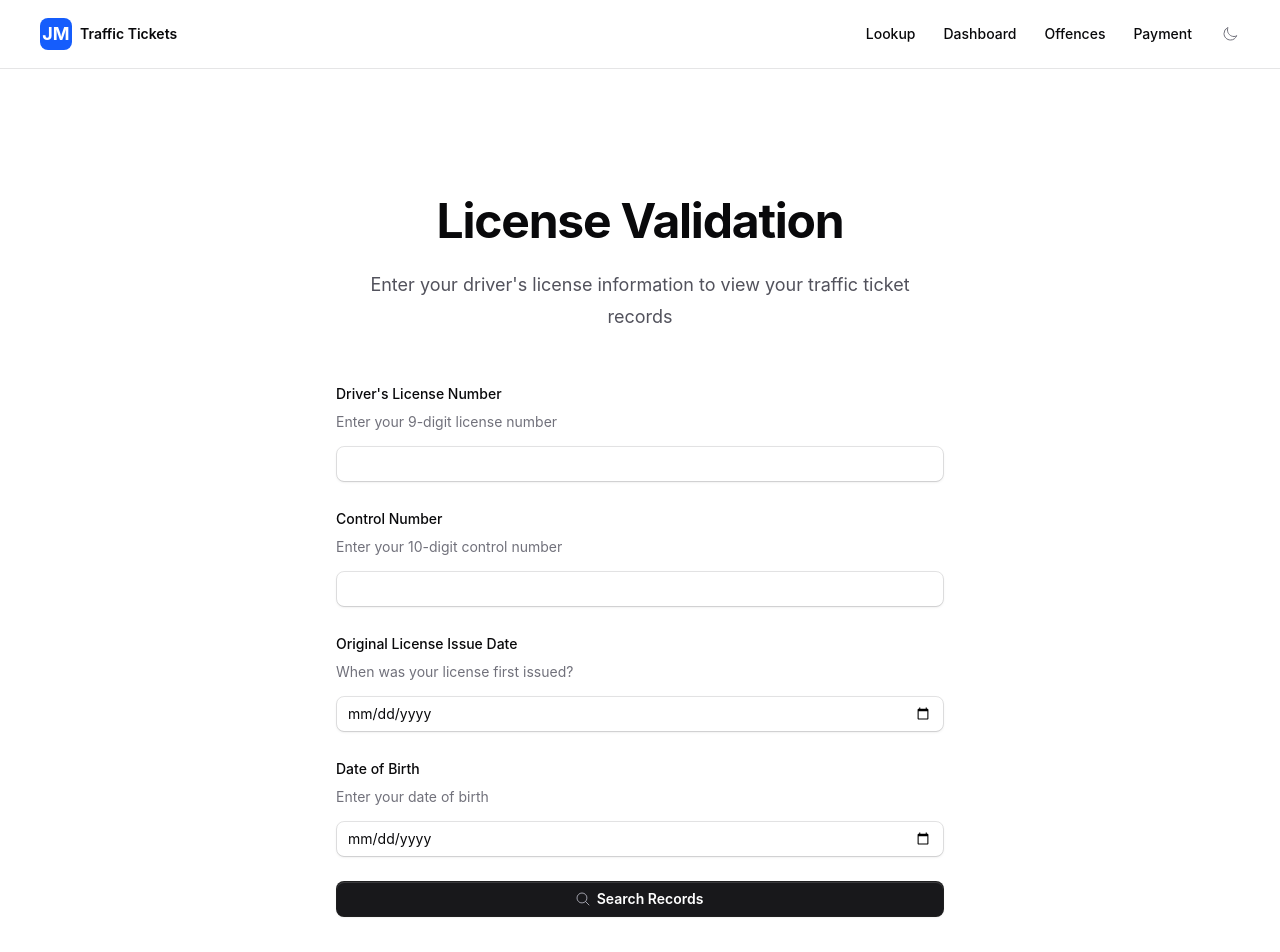
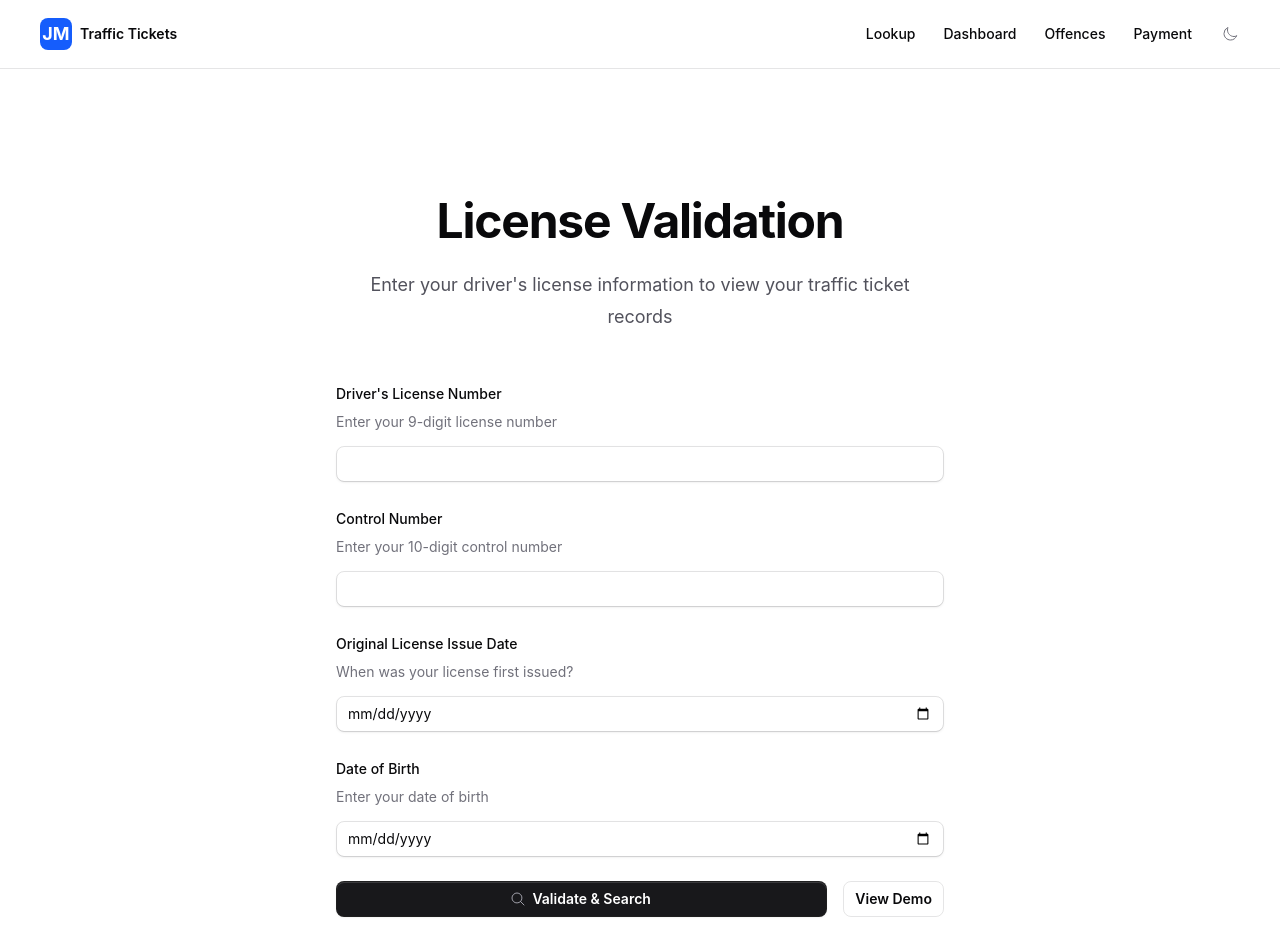
Before and after one commit to Oluwasetemi/traffic, a Next.js app: page /lookup in a window 1280 px wide. Shown: the top 952 px of the page. Built offline with nearby package versions, Linux system fonts and the light colour scheme; no server answers; a web font is replaced by a local one.

Commit message:
feat: restore View Demo button to lookup page
- Add View Demo button next to submit button in a flex layout
- Button navigates to dashboard to show demo data
- Update submit button text to 'Validate & Search' for clarity

```diff
--- a/app/lookup/page.tsx
+++ b/app/lookup/page.tsx
@@ -268,10 +268,19 @@ export default function LookupPage() {
             )}
           </Field>
 
-          <Button type="submit" disabled={isLoading || fieldErrors.size > 0} className="w-full">
-            <MagnifyingGlassIcon className="h-5 w-5" />
-            {isLoading ? 'Validating...' : 'Search Records'}
-          </Button>
+          <div className="flex gap-4">
+            <Button type="submit" disabled={isLoading || fieldErrors.size > 0} className="flex-1">
+              <MagnifyingGlassIcon className="h-5 w-5" />
+              {isLoading ? 'Validating...' : 'Validate & Search'}
+            </Button>
+            <Button
+              type="button"
+              outline
+              onClick={() => router.push('/dashboard')}
+            >
+              View Demo
+            </Button>
+          </div>
         </form>
 
         {error && (
```
